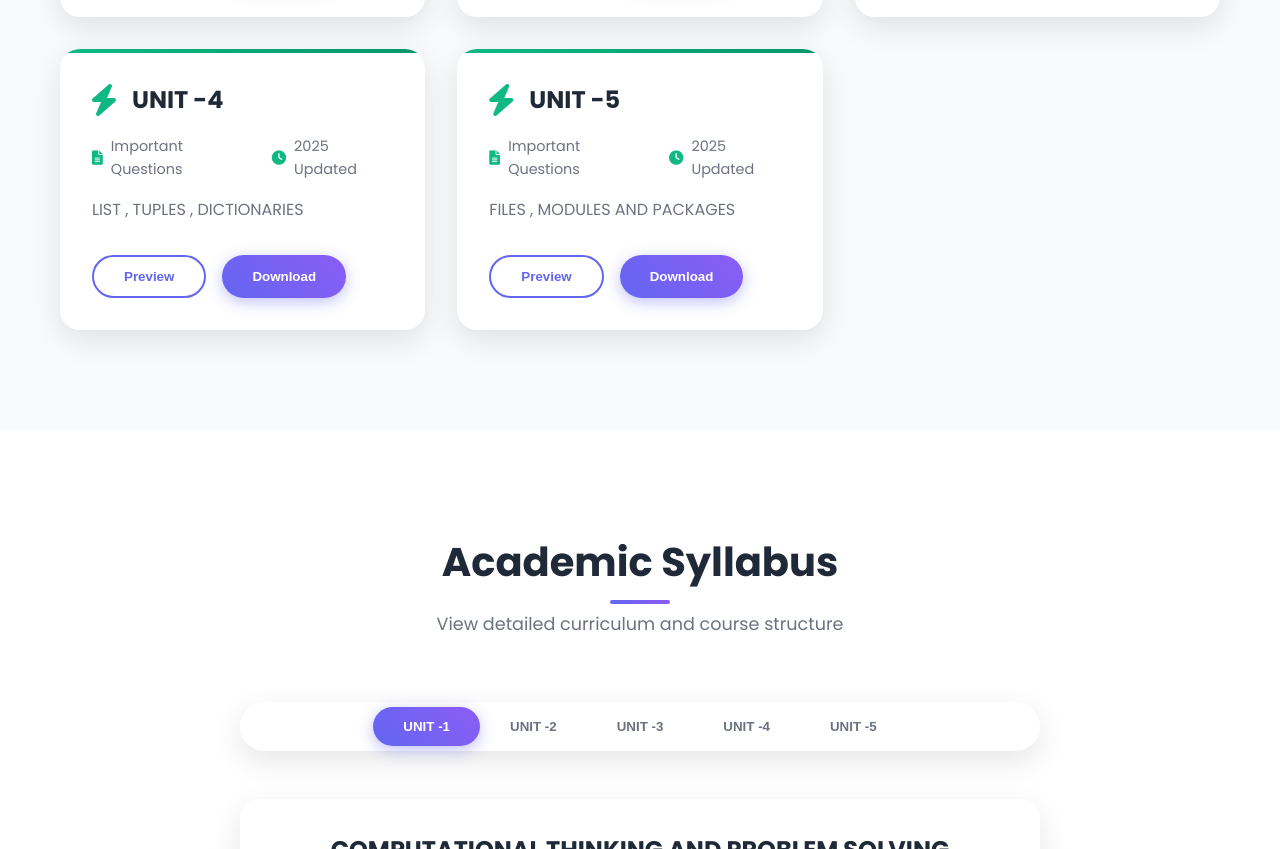
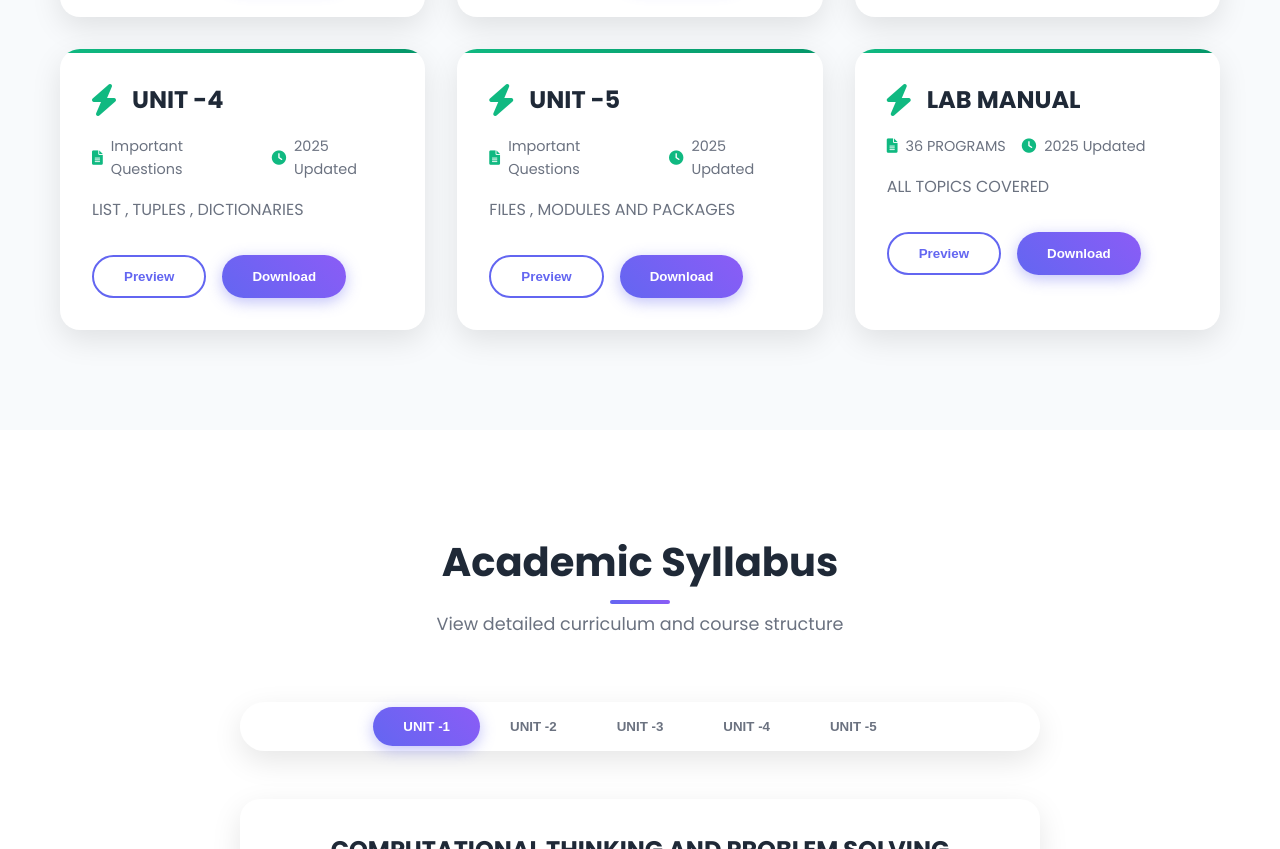
Before and after one commit to TamilMyme/pythonteaching, a plain HTML site: page index.html in a window 1280 px wide. Shown: the part 2518-3367 px from the top of the page. Drawn offline with Linux system fonts and the light colour scheme.

Commit message:
Update index.html

```diff
--- a/index.html
+++ b/index.html
@@ -86,7 +86,7 @@
                 <p class="section-subtitle">Download and preview comprehensive study materials</p>
             </div>
             <div class="notes-grid">
-                <div class="note-card" data-aos="fade-up" data-drive-id="1AL-n798ti4XEVe21Vju8v_6frdOkOamz">
+                <div class="note-card" data-aos="fade-up" data-drive-id="1XjvTl4Evm2qBzNApRAj1ECcBpiv9vF1V">
                     <div class="note-icon">
                         <i class="fas fa-book"></i>
                     </div>
@@ -97,7 +97,7 @@
                         <button class="btn btn-primary download-btn" data-subject="math">Download</button>
                     </div>
                 </div>
-                <div class="note-card" data-aos="fade-up" data-aos-delay="100" data-drive-id="1Rv3bg8jTwEYKzOgJysClF-nUcnE93lcY">
+                <div class="note-card" data-aos="fade-up" data-aos-delay="100" data-drive-id="1TLES-i2t4hu4sEUXpe95d_O9vldaF6E-">
                     <div class="note-icon">
                         <i class="fas fa-book"></i>
                     </div>
@@ -108,7 +108,7 @@
                         <button class="btn btn-primary download-btn" data-subject="physics">Download</button>
                     </div>
                 </div>
-                <div class="note-card" data-aos="fade-up" data-aos-delay="200" data-drive-id="1iACzOpyv5pggx7O1f26utISrpLdf2rq2">
+                <div class="note-card" data-aos="fade-up" data-aos-delay="200" data-drive-id="15OdK_-tnSBRoHqhOxFGz0ZpQ1rbakUoI">
                     <div class="note-icon">
                         <i class="fas fa-book"></i>
                     </div>
@@ -119,7 +119,7 @@
                         <button class="btn btn-primary download-btn" data-subject="chemistry">Download</button>
                     </div>
                 </div>
-                <div class="note-card" data-aos="fade-up" data-aos-delay="300" data-drive-id="1hUZksDLc7QJu9lQ4Fwr017vDCJesLDag">
+                <div class="note-card" data-aos="fade-up" data-aos-delay="300" data-drive-id="1szqztmZtRGzqUS8JPHa-R5GQzpFt8x3V">
                     <div class="note-icon">
                         <i class="fas fa-book"></i>
                     </div>
@@ -130,15 +130,15 @@
                         <button class="btn btn-primary download-btn" data-subject="biology">Download</button>
                     </div>
                 </div>
-                <div class="note-card" data-aos="fade-up" data-aos-delay="300" data-drive-id="1fktBhx4ZFCyXzfhol_Rc5FQIZmaMZj4m">
+                <div class="note-card" data-aos="fade-up" data-aos-delay="300" data-drive-id="11vFcIhd7EPP4VoxSoM2f188qpqZtDOu5">
                     <div class="note-icon">
                         <i class="fas fa-book"></i>
                     </div>
                     <h3>UNIT -5</h3>
                     <p>FILES , MODULES AND PACKAGES</p>
                     <div class="note-actions">
-                        <button class="btn btn-outline preview-btn" data-subject="biology">Preview</button>
-                        <button class="btn btn-primary download-btn" data-subject="biology">Download</button>
+                        <button class="btn btn-outline preview-btn" data-subject="unit-5">Preview</button>
+                        <button class="btn btn-primary download-btn" data-subject="unit-5">Download</button>
                     </div>
                 </div>
             </div>
@@ -209,8 +209,8 @@
                     </div>
                     <p>LIST , TUPLES , DICTIONARIES</p>
                     <div class="question-actions">
-                        <button class="btn btn-outline preview-btn" data-type="chemistry-questions">Preview</button>
-                        <button class="btn btn-primary download-btn" data-type="chemistry-questions">Download</button>
+                        <button class="btn btn-outline preview-btn" data-type="UNIT-4">Preview</button>
+                        <button class="btn btn-primary download-btn" data-type="UNIT-4">Download</button>
                     </div>
                 </div>
                 <div class="question-card" data-aos="fade-right" data-aos-delay="200" data-drive-id="1fktBhx4ZFCyXzfhol_Rc5FQIZmaMZj4m">
@@ -224,8 +224,23 @@
                     </div>
                     <p>FILES , MODULES AND PACKAGES</p>
                     <div class="question-actions">
-                        <button class="btn btn-outline preview-btn" data-type="chemistry-questions">Preview</button>
-                        <button class="btn btn-primary download-btn" data-type="chemistry-questions">Download</button>
+                        <button class="btn btn-outline preview-btn" data-type="UNIT-5">Preview</button>
+                        <button class="btn btn-primary download-btn" data-type="UNIT-5">Download</button>
+                    </div>
+                </div>
+                <div class="question-card" data-aos="fade-right" data-aos-delay="200" data-drive-id="10fn6gSnZPuwf1oLk-RFfofV152MWd5ss">
+                    <div class="question-header">
+                        <i class="fas fa-bolt"></i>
+                        <h3>LAB MANUAL</h3>
+                    </div>
+                    <div class="question-stats">
+                        <span class="stat"><i class="fas fa-file-alt"></i>36 PROGRAMS</span>
+                        <span class="stat"><i class="fas fa-clock"></i> 2025 Updated</span>
+                    </div>
+                    <p>ALL TOPICS COVERED</p>
+                    <div class="question-actions">
+                        <button class="btn btn-outline preview-btn" data-type="lab">Preview</button>
+                        <button class="btn btn-primary download-btn" data-type="lab">Download</button>
                     </div>
                 </div>
             </div>
```
